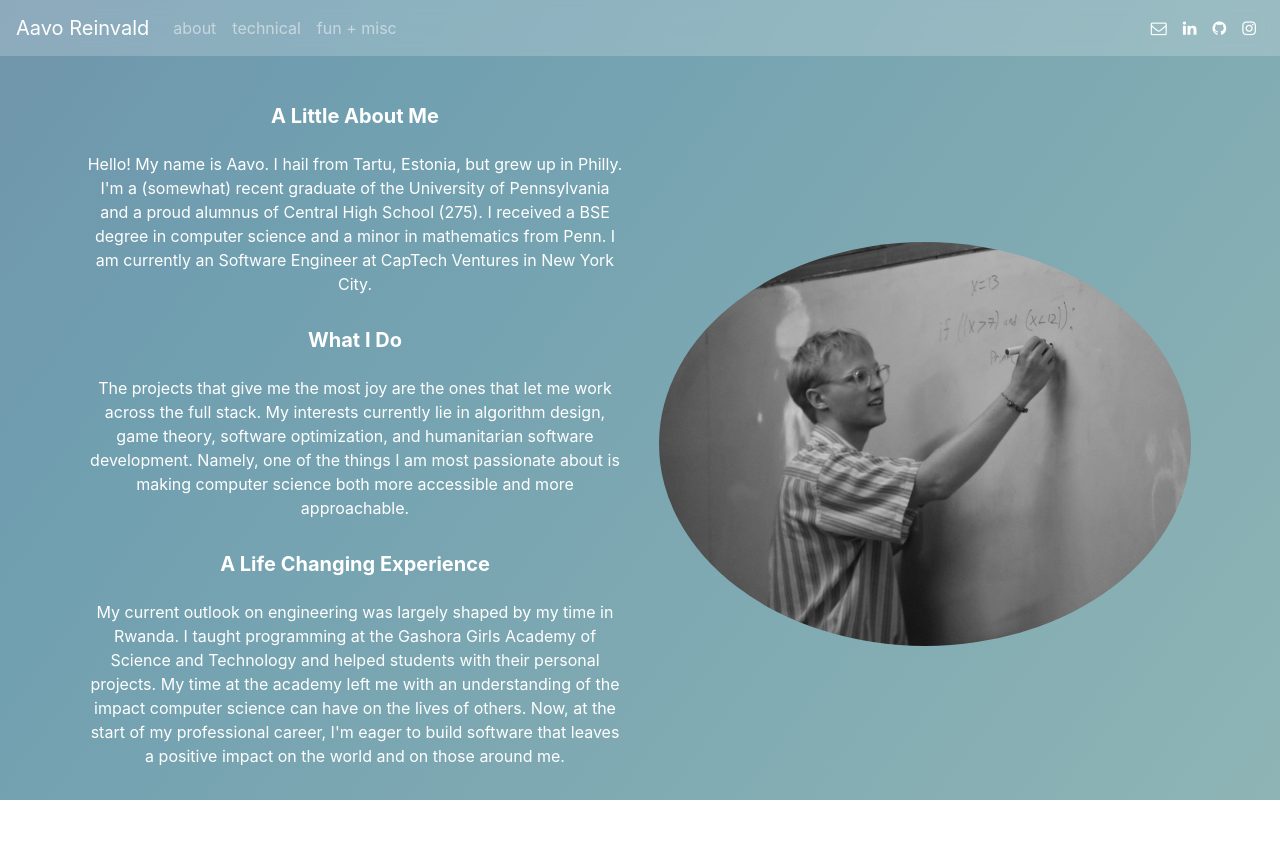
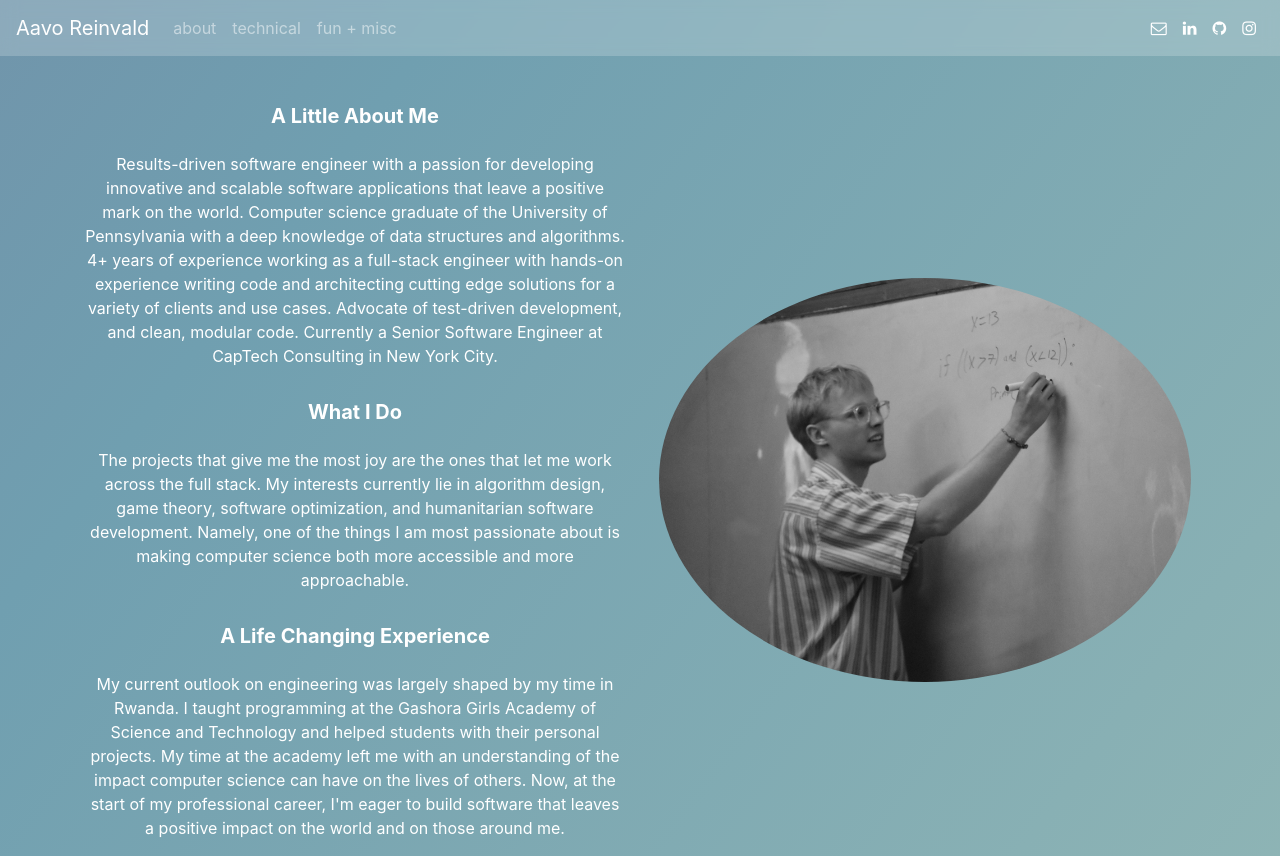
Before and after one commit to reinvald/react-gh-pages, a React (Create React App) app: page /#/ in a window 1280 px wide. Before the commit the page ends 800 px from the top, so only its background shows below. Built offline with nearby package versions, Linux system fonts and the light colour scheme.

Commit message:
updated intro verbiage and current book

```diff
--- a/src/About.js
+++ b/src/About.js
@@ -24,12 +24,9 @@ class About extends Component {
             <Col lg={true}>
               <h1 className="mt-5 header-text">A Little About Me</h1>
               <p className="pt-3 main-text">
-                Hello! My name is Aavo. I hail from Tartu, Estonia, but grew up
-                in Philly. I'm a (somewhat) recent graduate of the University of
-                Pennsylvania and a proud alumnus of Central High School (275). I
-                received a BSE degree in computer science and a minor in
-                mathematics from Penn. I am currently
-                an Software Engineer at CapTech Ventures in New York City.
+                Results-driven software engineer with a passion for developing innovative and scalable software applications that leave a positive mark on the world. Computer science graduate of the University of Pennsylvania with a deep knowledge of data structures and algorithms.
+                4+ years of experience working as a full-stack engineer with hands-on experience writing code and architecting cutting edge solutions for a variety of clients and use cases. Advocate of test-driven development, and clean, modular code.
+                Currently a Senior Software Engineer at CapTech Consulting in New York City.
               </p>
               <h1 className="pt-3 header-text">What I Do</h1>
               <p className="pt-3 main-text">
--- a/src/Fun.js
+++ b/src/Fun.js
@@ -21,9 +21,7 @@ class Fun extends Component {
               <h1 className="mt-5 header-text">Interests and Hobbies</h1>
               <p className="pt-1 main-text">
                 Some of the things that I am most passionate about in life are
-                music (listening to and collecting vinyl), sneaker collecting
-                (hoarding in the eyes of some), coffee, the 76ers, veganism (7
-                years strong!), cycling, and of course, my
+                music (listening to and collecting vinyl), film photography, coffee, all things Philly sports (go birds!), cycling, and of course, my
                 friends and family ❤
               </p>
               <h1 className="pt-1 header-text">Music</h1>
@@ -42,8 +40,8 @@ class Fun extends Component {
                 <i>Hard-Boiled Wonderland and the End of the World</i> by Haruki
                 Murakami, and <i>Born a Crime</i> by Trevor Noah. I'm now
                 reading{" "}
-                <i>The Great Bridge</i> by
-                David McCullough.
+                <i>King of the World</i> by
+                David Remnick.
               </p>
               <h1 className="pt-1 header-text">Film</h1>
               <p className="pt-1 main-text">
```
